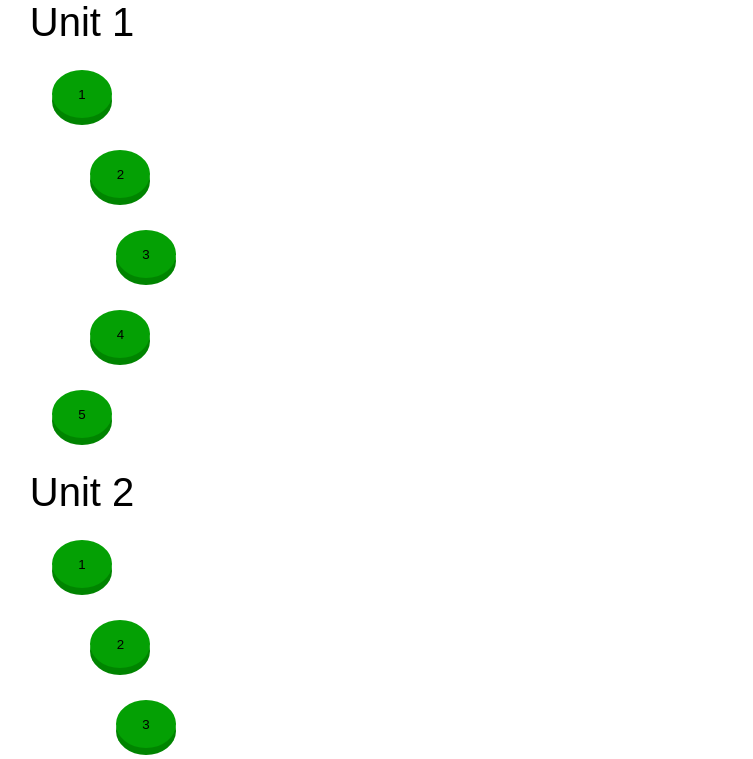
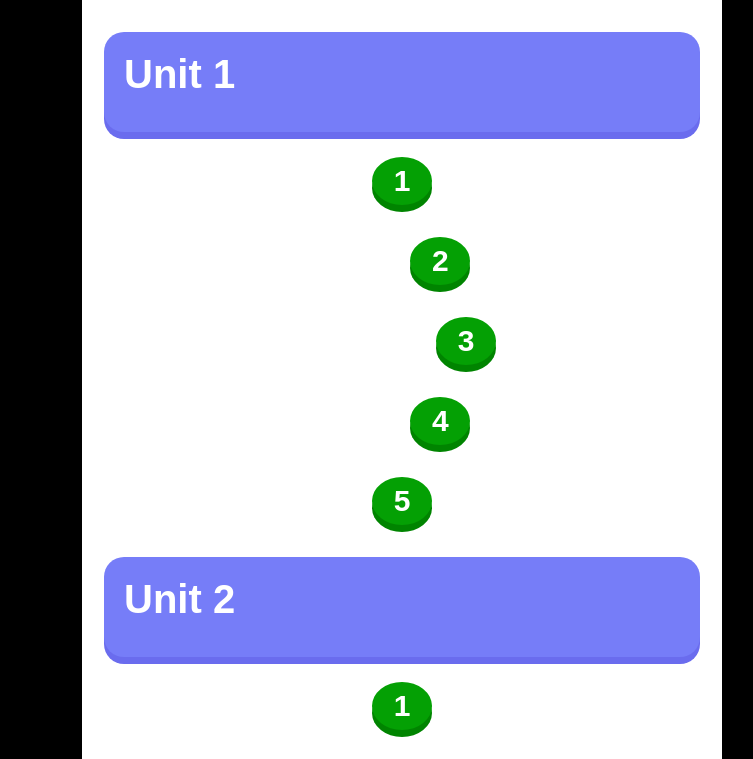
Before and after one commit to iAmSamuelLuke/FRB-frontend-main, a React app: page / in a window 1280 px wide. Both pictures are taken after a click on the button "Login". Shown: the top 759 px of the page, without its empty margins (238-991 px from the left). Built offline with nearby package versions, Linux system fonts and the light colour scheme.

Commit message:
Unit CSS complete

```diff
--- a/src/components/LessonPage.js
+++ b/src/components/LessonPage.js
@@ -13,15 +13,15 @@ const LessonPage = ({id, displayMain}) => {
             {
                 question: 'first question',
                 answer: 'first answer'
-            },
-            {
-                question: 'second question',
-                answer: 'second answer'
-            },
-            {
-                question: 'third question',
-                answer: 'third answer'
             }
+            // {
+            //     question: 'second question',
+            //     answer: 'second answer'
+            // },
+            // {
+            //     question: 'third question',
+            //     answer: 'third answer'
+            // }
         ]);
     }
 
--- a/src/components/Roadmap.js
+++ b/src/components/Roadmap.js
@@ -1,12 +1,21 @@
 import Unit from "./Unit";
+import '../css/roadmap.css';
 
 const RoadMap = ({displayLesson, lid}) => {
-    return (
-        <div>
-            <Unit displayLesson={displayLesson} number={1} id={0}/>
-            <Unit displayLesson={displayLesson} number={2} id={1}/>
-        </div>
-    )
+  return (
+    <div className='roadmap-wrapper'>
+			<div className='main-left-side-menu'>
+				Content
+			</div>
+      <div style={{paddingTop: "4vh"}}>
+        <Unit displayLesson={displayLesson} number={1} id={0}/>
+        <Unit displayLesson={displayLesson} number={2} id={1}/>
+      </div>
+			<div className='main-right-side-menu'>
+				Content
+			</div>
+    </div>
+  )
 }
 
 export default RoadMap;
--- a/src/css/lesson.css
+++ b/src/css/lesson.css
@@ -20,5 +20,8 @@
 }
 
 .lesson-text-wrapper {
-    color: black;
+    color: white;
+    font-size: 30px;
+    font-weight: bold;
+    font-family: sans-serif;
 }
--- /dev/null
+++ b/src/css/roadmap.css
@@ -0,0 +1,9 @@
+.roadmap-wrapper {
+    display: flex;
+}
+
+.main-left-side-menu, .main-right-side-menu {
+    width: 25vw;
+    text-align: center;
+    background-color: black;
+}
--- a/src/css/unit.css
+++ b/src/css/unit.css
@@ -4,11 +4,19 @@
 }
 
 .unit-header {
-    width: fit-content;
+    width: 90%;
+    height: 10vh;
+    padding-top: 2.5vh;
+    padding-left: 2.5vh;
     font-size: 5vh;
     font-family: sans-serif;
     margin: auto;
     margin-bottom: 25px;
+    border-radius: 2.5vh;
+    background-color: rgb(118, 125,248);
+    color: white;
+    font-weight: bold;
+    box-shadow: 0 7px rgb(106, 108, 238);
 }
 
 .unit-lessons {
```
